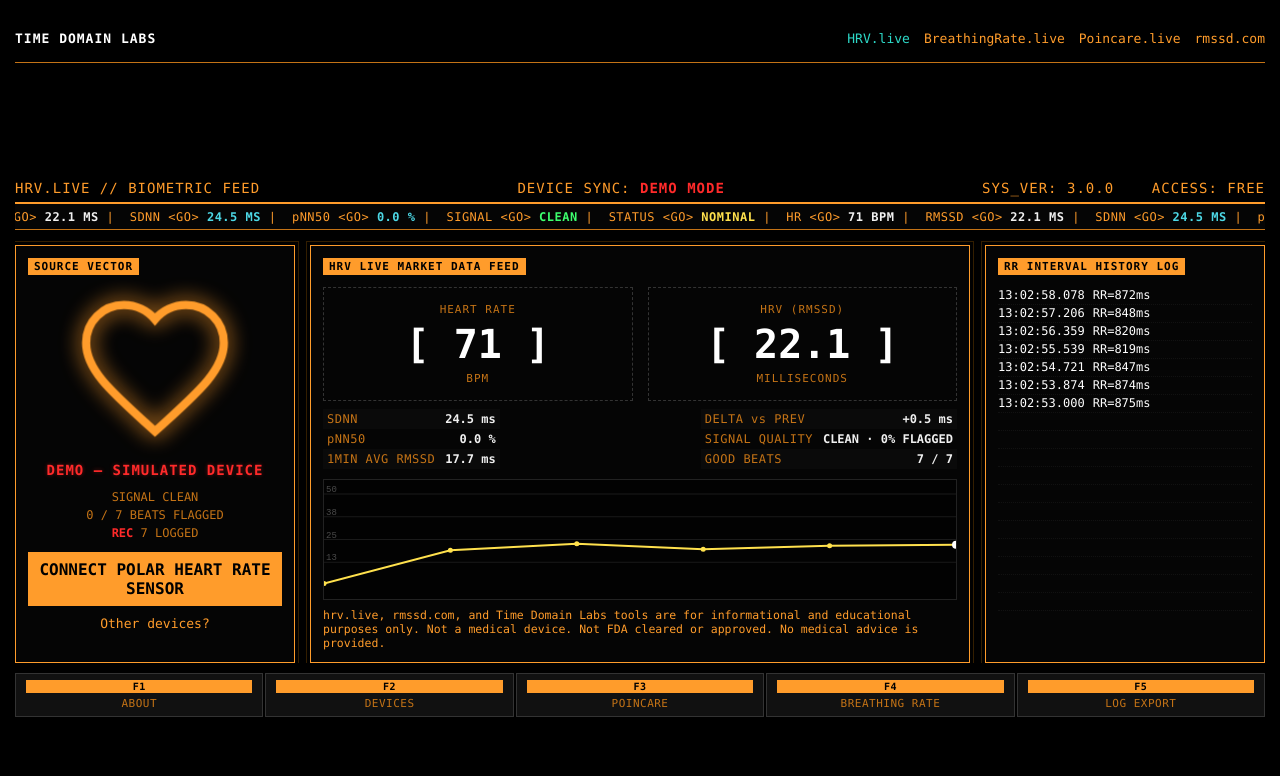
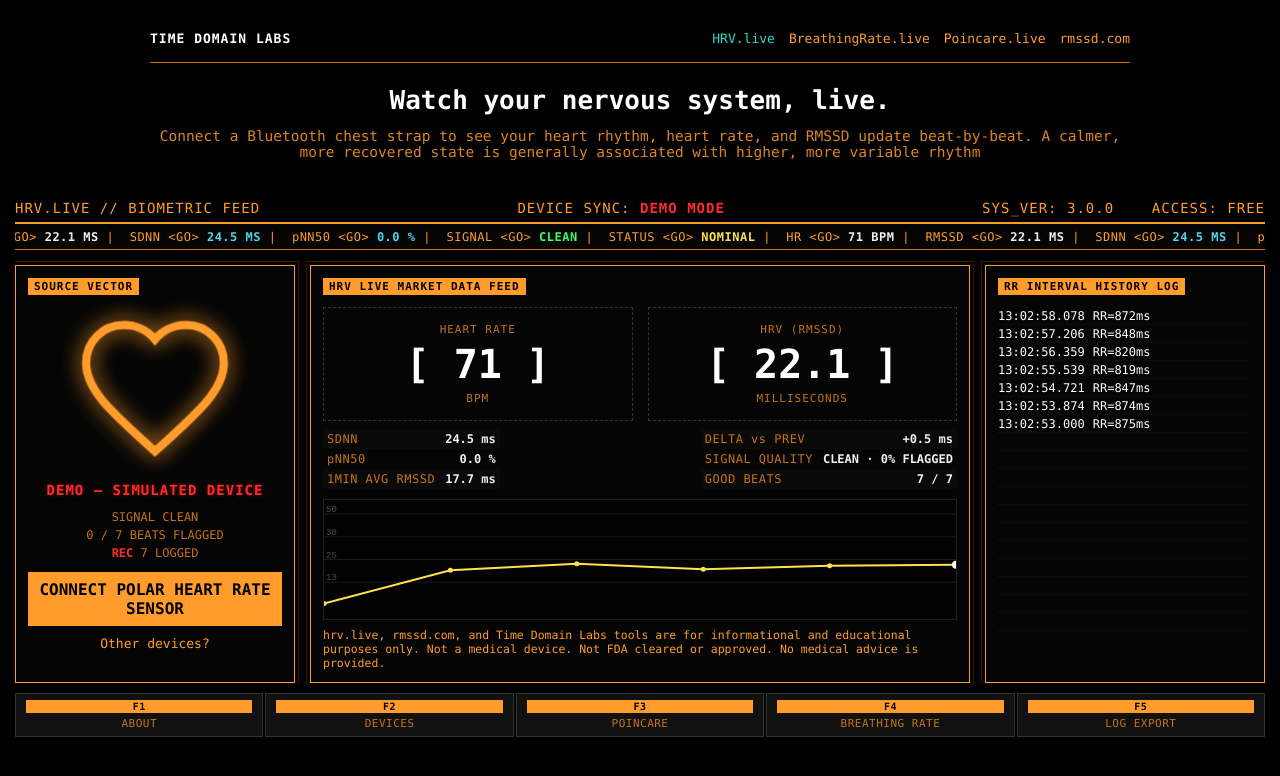
Before and after one commit to hetviprajapati/hrv-live, a Next.js app: page / in a window 1280 px wide. Shown: the top 776 px of the page. Built offline with nearby package versions, Linux system fonts and the light colour scheme.

Commit message:
hrv info text

```diff
--- a/src/app/hrv-breathing-live/page.css
+++ b/src/app/hrv-breathing-live/page.css
@@ -15,14 +15,10 @@
     display: flex;
     justify-content: space-between;
     align-items: center;
-
     padding: 16px 0;
-
     border-bottom: 1px solid var(--dim-orange);
-
     flex-wrap: wrap;
     gap: 10px;
-
     font-size: 13px;
   }
 
--- a/src/app/page.css
+++ b/src/app/page.css
@@ -42,22 +42,23 @@
 }
 .hrv-main {
   width: 100%;
-  height: calc(100dvh - 30px);
+  /* height: calc(100dvh - 30px); */
   min-height: 0;
-  overflow: hidden;
+  /* overflow: hidden; */
 }
 .hrv-live {
   width: 100%;
   height: 100%;
-  align-content: center;
+  /* align-content: center; */
   padding-top: 20px;
 }
 .hrv-header {
+  max-width: 980px;
+  margin: 0 auto;
+  padding: 16px 0;
   display: flex;
   justify-content: space-between;
   align-items: center;
-
-  padding: 16px 0;
 
   border-bottom: 1px solid var(--dim-orange);
 
@@ -93,6 +94,27 @@
 
 .hrv-header nav a.teal {
   color: var(--teal);
+}
+
+.hrv-hero {
+  max-width: 980px;
+  margin: 0 auto;
+  padding: 20px 0;
+  text-align: center;
+}
+
+.hrv-hero h1 {
+  color: #fff;
+  font-size: 26px;
+  line-height: 1.35;
+  margin: 0 0 10px;
+}
+
+.hrv-sub {
+  color: var(--orange);
+  opacity: 0.85;
+  font-size: 14.5px;
+  margin: 0 auto;
 }
 
 .terminal-header {
@@ -381,6 +403,27 @@
     height: 100%;
   }
 }
+@media (min-width: 801px) and (max-height: 700px) {
+  .hrv-header {
+    padding: 8px 0;
+    font-size: 11px;
+  }
+
+  .hrv-hero {
+    padding: 8px 0 10px;
+  }
+
+  .hrv-hero h1 {
+    font-size: 20px;
+    margin-bottom: 3px;
+  }
+
+  .hrv-sub {
+    font-size: 11px;
+    line-height: 1.35;
+    max-width: 850px;
+  }
+}
 
 @media (min-width: 701px) and (max-width: 1024px) {
   body {
@@ -587,6 +630,29 @@
   }
 }
 
+@media (max-width: 600px) {
+  .hrv-header {
+    align-items: flex-start;
+    flex-direction: column;
+  }
+
+  .hrv-header nav {
+    width: 100%;
+    gap: 10px;
+  }
+
+  .hrv-hero {
+    padding-top: 30px;
+  }
+
+  .hrv-hero h1 {
+    font-size: 23px;
+  }
+
+  .hrv-sub {
+    font-size: 13px;
+  }
+}
 @media (max-width: 400px) {
   body {
     padding: 8px;
--- a/src/app/page.tsx
+++ b/src/app/page.tsx
@@ -176,6 +176,16 @@ export default function HrvLivePage() {
           </a>
         </nav>
       </header>
+
+      <div className="hrv-hero">
+        <h1>Watch your nervous system, live.</h1>
+
+        <p className="hrv-sub">
+          Connect a Bluetooth chest strap to see your heart rhythm, heart rate, and RMSSD update beat-by-beat. A calmer, more recovered
+          state is generally associated with higher, more variable rhythm
+        </p>
+      </div>
+
       <div className="hrv-live">
         <TerminalHeader connected={connected} demoMode={demoMode} />
 
--- a/src/app/poincare-live/poincare.css
+++ b/src/app/poincare-live/poincare.css
@@ -2,7 +2,6 @@
   min-height: 100vh;
   background: var(--bg);
   color: var(--orange);
-  line-height: 1.6;
 }
 
 .poincare-page *,
```
